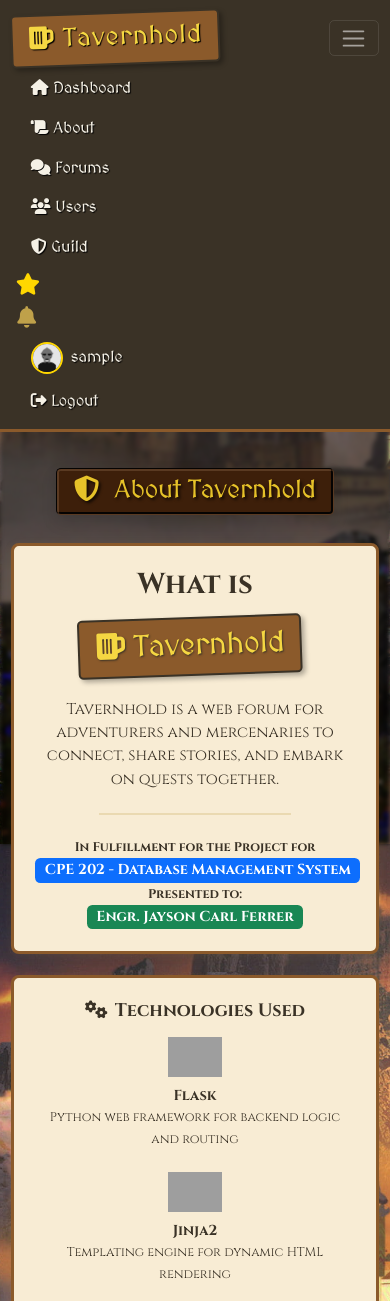
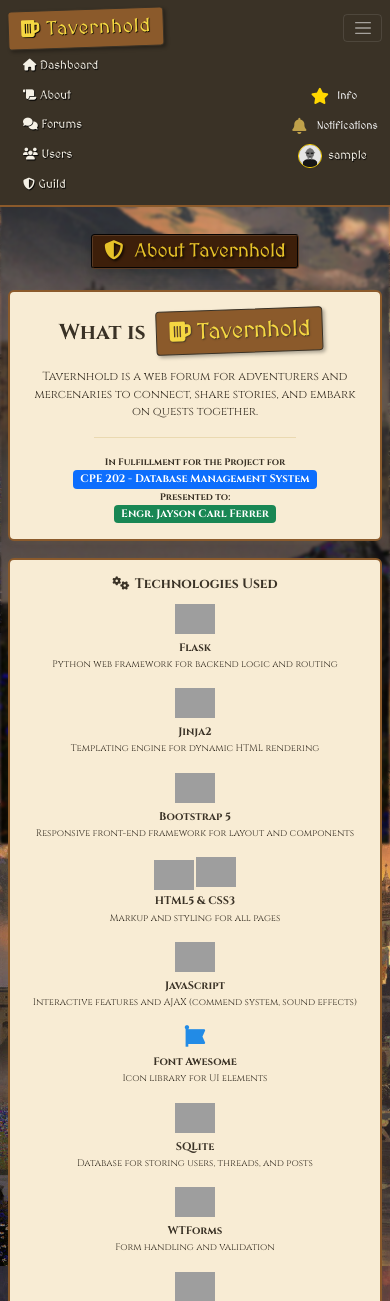
Before and after one commit to The-Round-Table-of-King-Charles/thforums, a Flask app: page /about in a window 390 px wide, after a click that opens the changed part. Shown: the top 1301 px of the page. Run offline with Flask 3, Linux system fonts and the light colour scheme; the visitor is signed in with stand-in values (Sample User, id 1); data that the repository does not hold is empty; some libraries are stand-ins or nearby versions; grey boxes are pictures that could not be loaded.

Commit message:
some mobile view fixes

```diff
--- a/thforums/static/styles.css
+++ b/thforums/static/styles.css
@@ -1031,3 +1031,17 @@ aside {
     background: #fffbe7;
     font-size: 1em;
 }
+
+@media (max-width: 991.98px) {
+  .navbar-nav.ms-auto {
+    align-items: flex-end;
+  }
+}
+
+@media screen and (max-width: 768px) {
+    body {
+        zoom: 0.75;
+        /* transform: scale(0.6);
+        transform-origin: 0 0; */
+    }
+}
--- a/thforums/templates/layout.html
+++ b/thforums/templates/layout.html
@@ -2,8 +2,7 @@
 <html lang="en">
 <head>
     <meta charset="UTF-8">
-    <meta name="viewport" content="width=device-width, initial-scale=1.0">
-    <title>{{title}} - Tavernhold</title>
+    <meta name="viewport" content="width=1200, initial-scale=0.55, minimum-scale=0.3, maximum-scale=2.0, user-scalable=yes">    <title>{{title}} - Tavernhold</title>
     <!-- bootstrap css -->
     <link href="https://cdn.jsdelivr.net/npm/bootstrap@5.3.0/dist/css/bootstrap.min.css" rel="stylesheet">
     <!-- font awesome icons -->
@@ -32,7 +31,8 @@
             <button class="navbar-toggler soundBtn" type="button" data-bs-toggle="collapse" data-bs-target="#navbarNav">
                 <span class="navbar-toggler-icon"></span>
             </button>
-            <div class="collapse navbar-collapse" id="navbarNav">
+            <div class="collapse navbar-collapse justify-content-between" id="navbarNav">
+                <div class="d-flex w-100 justify-content-between align-items-center">
                     <!-- left-side navigation links -->
                     <ul class="navbar-nav me-auto">
                         <li class="nav-item">
@@ -54,28 +54,43 @@
                         {% endif %}
                     </ul>
                     <!-- right-side user authentication links -->
-                <ul class="navbar-nav">
+                    <ul class="navbar-nav ms-auto align-items-center">
                         {% if current_user.is_authenticated %}
-                        <!-- button to open the offcanvas sidebar -->
-                        <li class="nav-item me-2 d-flex align-items-center">
-                            <button id="offcanvasToggle" class="btn p-0 text-light offcanvas-btn d-flex align-items-center" type="button" data-bs-toggle="offcanvas" data-bs-target="#offcanvas" aria-controls="offcanvas">
-                                <i class="fas fa-star" style="font-size: 1.5rem; width: 32px; height: 32px; color: #ffd700; display: flex; align-items: center; justify-content: center;"></i>
+                            <!-- offcanvas button -->
+                            <li class="nav-item d-flex align-items-center">
+                                <button id="offcanvasToggle"
+                                        class="btn p-0 text-light offcanvas-btn d-flex align-items-center py-1"
+                                        type="button"
+                                        data-bs-toggle="offcanvas"
+                                        data-bs-target="#offcanvas"
+                                        aria-controls="offcanvas">
+                                    <i class="fas fa-star"
+                                    style="font-size: 1.5rem; width: 32px; height: 32px; color: #ffd700; display: flex; align-items: center; justify-content: center;"></i>
+                                    <span class="ms-2 d-lg-none" style="font-size: 1rem;">Info</span>
                                 </button>
                             </li>
-                        <!-- notification bell icon -->
-                        <li class="nav-item me-0 d-flex align-items-center">
-                            <button class="position-relative d-flex align-items-center btn p-0 text-light " id="notificationBell" type="button" data-bs-toggle="offcanvas" data-bs-target="#notificationOffcanvas" aria-controls="notificationOffcanvas" style="background: none; border: none;">
-                                <i class="fas fa-bell" style="font-size: 1.5rem; width: 32px; height: 32px; display: flex; align-items: center; justify-content: center; color: #bfa14a;"></i>
+                            <!-- notification icon -->
+                            <li class="nav-item d-flex align-items-center">
+                                <button class="position-relative d-flex align-items-center btn p-0 text-light py-1"
+                                        id="notificationBell"
+                                        type="button"
+                                        data-bs-toggle="offcanvas"
+                                        data-bs-target="#notificationOffcanvas"
+                                        aria-controls="notificationOffcanvas"
+                                        style="background: none; border: none;">
+                                    <i class="fas fa-bell"
+                                    style="font-size: 1.5rem; width: 32px; height: 32px; display: flex; align-items: center; justify-content: center; color: #bfa14a;"></i>
                                     {% if unread_notifications|length > 0 %}
                                     <span class="position-absolute top-0 start-100 translate-middle badge rounded-pill bg-danger">
                                         {{ unread_notifications|length }}
                                     </span>
                                     {% endif %}
+                                    <span class="ms-2 d-lg-none" style="font-size: 1rem;">Notifications</span>
                                 </button>
                             </li>
                             <!-- profile -->
                             <li class="nav-item d-flex align-items-center">
-                            <a class="nav-link d-flex align-items-center hover-shadow" href="{{ url_for('profile') }}">
+                                <a class="nav-link d-flex align-items-center hover-shadow py-1" href="{{ url_for('profile') }}">
                                     <img src="{{ url_for('static', filename='profile_pics/' + (current_user.image_file if current_user.image_file else 'default.png')) }}"
                                         alt="Profile Picture"
                                         class="rounded-circle"
@@ -83,18 +98,9 @@
                                     <span style="font-weight: 500;">{{ current_user.username }}</span>
                                 </a>
                             </li>
-                        <li class="nav-item d-flex align-items-center">
-                            <a class="nav-link" href="{{ url_for('logout') }}"><i class="fas fa-sign-out-alt soundBtn"></i> Logout</a>
-                        </li>
-                    {% else %}
-                        <li class="nav-item">
-                            <a class="nav-link" href="{{ url_for('login') }}"><i class="fas fa-sign-in-alt soundBtn"></i> Login</a>
-                        </li>
-                        <li class="nav-item">
-                            <a class="nav-link" href="{{ url_for('register') }}"><i class="fas fa-user-plus soundBtn"></i> Register</a>
-                        </li>
                         {% endif %}
                     </ul>
+                </div>
             </div>
         </div>
     </nav>
```
Lines whose indentation alone changed are shown as unchanged.
